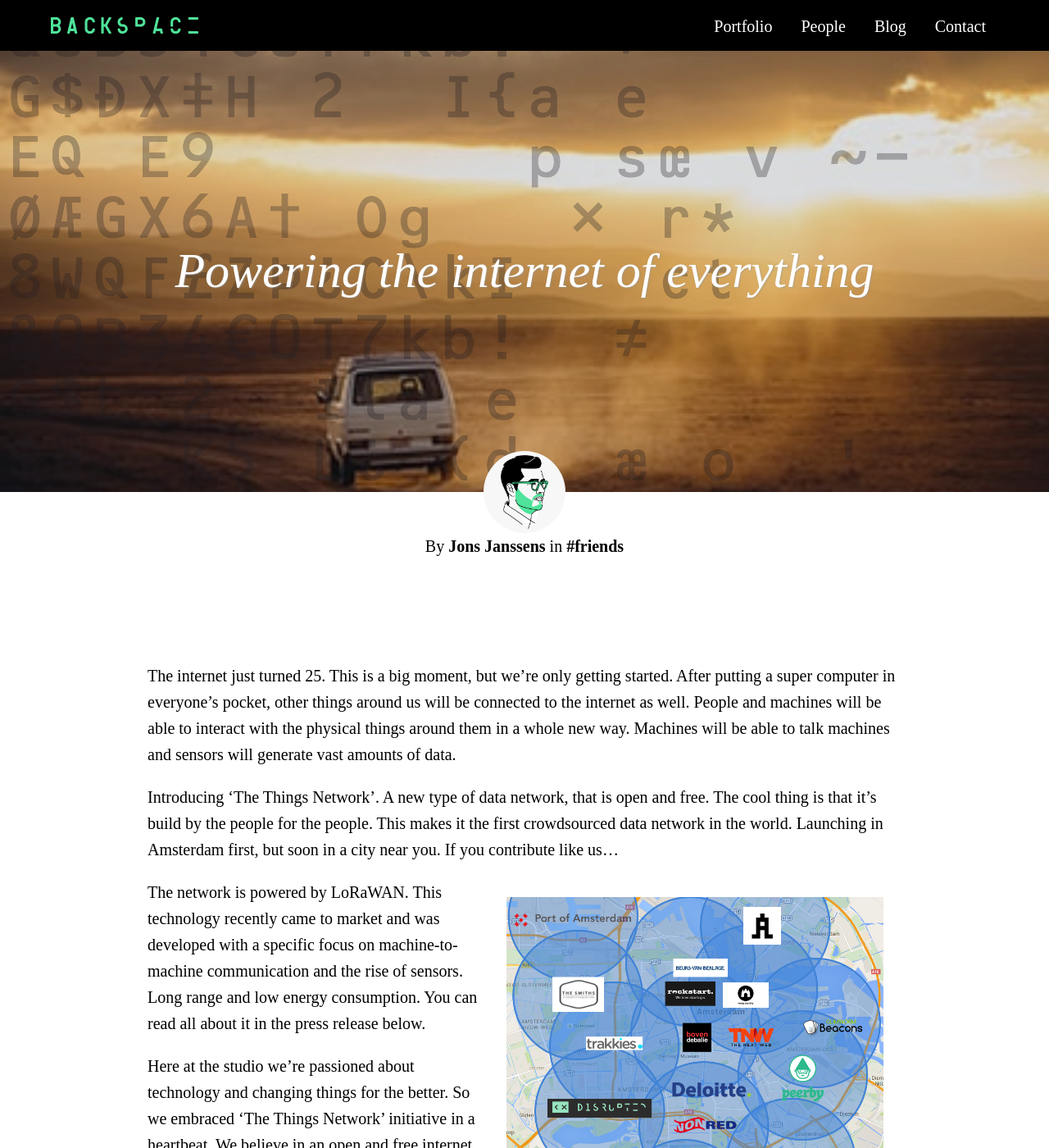
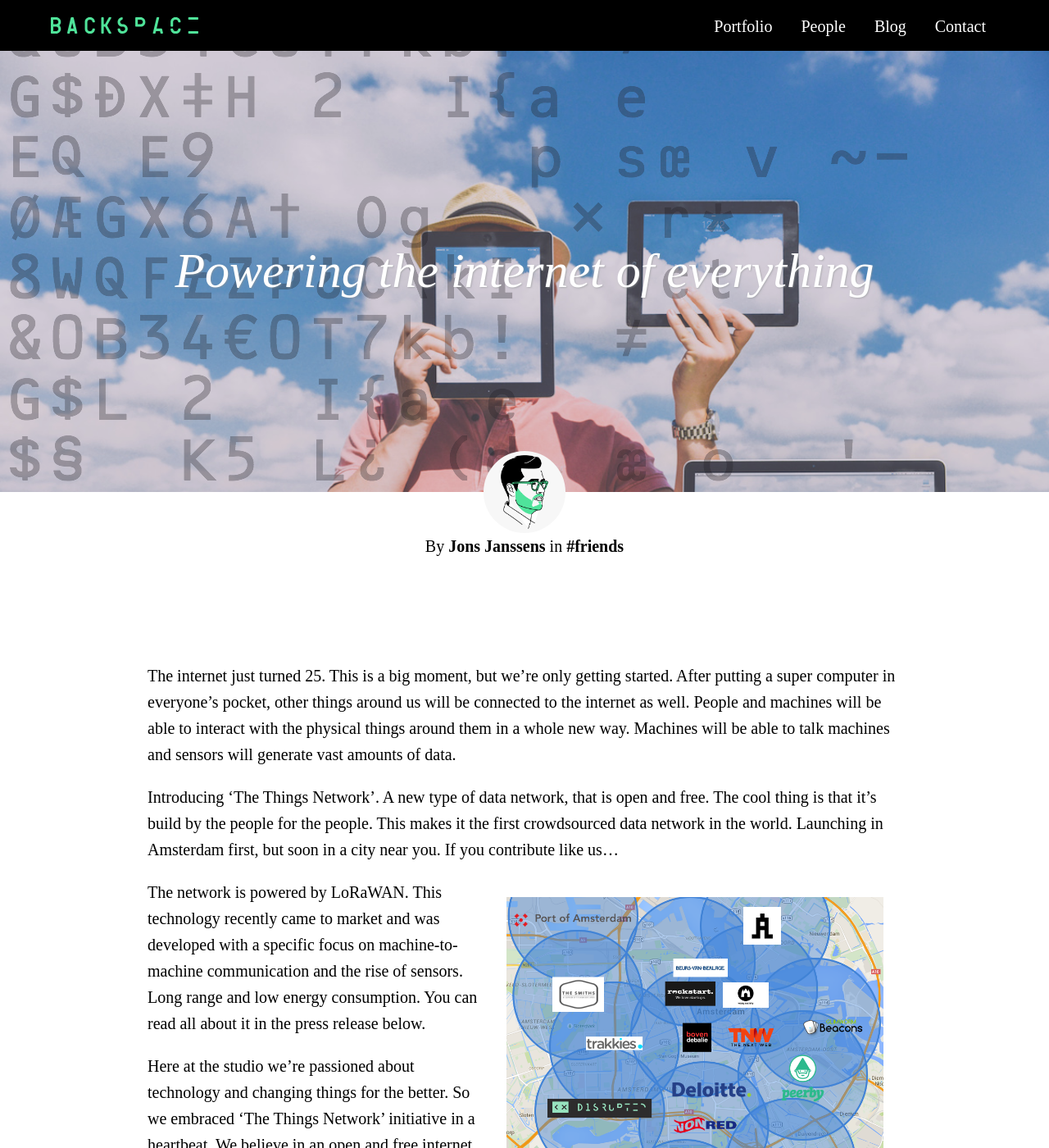
Before and after one commit to backspacehq/backspacehq.github.io, a Jekyll site: the page built from _posts/2015-07-01-powering-the-internet-of-everything.markdown, in a window 1280 px wide and 1400 px high. Shown: the whole window at 82% size. Built offline with Jekyll 4.4.1, drawn with Linux system fonts in a browser that asks for light colours; Markdown is read by kramdown in place of the engine named in the settings; comment, search, counter and statistics services are not loaded.

Commit message:
new blog image and link colours

```diff
--- a/_posts/2015-07-01-powering-the-internet-of-everything.markdown
+++ b/_posts/2015-07-01-powering-the-internet-of-everything.markdown
@@ -7,7 +7,7 @@
   An open data network for the ‘internet of things’.
 date:   2015-07-01 09:11:03
 category: friends
-cover: /img/content/blog/blog-header-3.jpg
+cover: /img/content/blog/Things-network_1200.jpg
 ---
 
 The internet just turned 25. This is a big moment, but we’re only getting started. After putting a super computer in everyone’s pocket, other things around us will be connected to the internet as well. People and machines will be able to interact with the physical things around them in a whole new way. Machines will be able to talk machines and sensors will generate vast amounts of data.
--- a/_scss/_base.sass
+++ b/_scss/_base.sass
@@ -38,11 +38,12 @@
   font-style: normal
 
 a
-  color: $base-green
+  color: $blue
   text-decoration: none
+  font-weight: 700
 
 a:hover
-  color: lighten($base-green, 20%)
+  color: $pink
 
 .button
   background-color: $base-green
--- a/_scss/_layout.sass
+++ b/_scss/_layout.sass
@@ -60,6 +60,7 @@
     text-decoration: none
     color: white
     line-height: 60px
+    font-weight: 300
 
   .site-title
     font-family: "ocr-a-std", Verdana, sans-serif
--- a/_scss/main.sass
+++ b/_scss/main.sass
@@ -9,6 +9,10 @@
 $medium-grey: #F0F0F0
 $dark-grey: #333333
 $base-black: black
+$pink: #FF4056
+$light-pink: #F3558D
+$blue: #55AADD
+$orange: #FFB459
 
 // Fonts
 $chapparal: "chaparral-pro", "Times New Roman", serif
--- a/contact/index.html
+++ b/contact/index.html
@@ -15,8 +15,6 @@
 
       <div class="map" id="map">
       </div>
-
-
 
       <div class="contact-wrapper">
         <div class="contact-address vcard">
--- a/people/index.html
+++ b/people/index.html
@@ -172,7 +172,7 @@
     <div class="content-block-text">
       <h2>Getting in touch</h2>
       <p>
-        If you don’t fit in one of these three boxes, <a href="mailto:hello@backspace.studio">feel free to shoot us an email</a>
+        If you don’t fit in one of these three boxes, <a href="mailto:hello@backspace.studio">feel free to shoot us an email.</a>
       </p>
     </div>
 
@@ -183,7 +183,7 @@
           <h3>Startups</h3>
         </div>
         <p class="grid-item-desc">
-          We love a good pitch, but we’re a busy bunch. However if you a plan for positive impact, <a href="#">please answer these questions to get in touch.</a>.
+          We love a good pitch, but we’re a busy bunch. However if you a plan for positive impact, <a href="#">please answer these questions to get in touch.</a>
         </p>
       </div>
 
```
Also changed, not shown: _scss/_contact.sass (+7 -0 lines), css/main.css, img/content/blog/Things-network_1200.jpg (added), img/content/home/perfect-cofounder.png (deleted), img/content/home/process-for-progress.png (deleted), img/content/home/pushing-forward.png (deleted).
